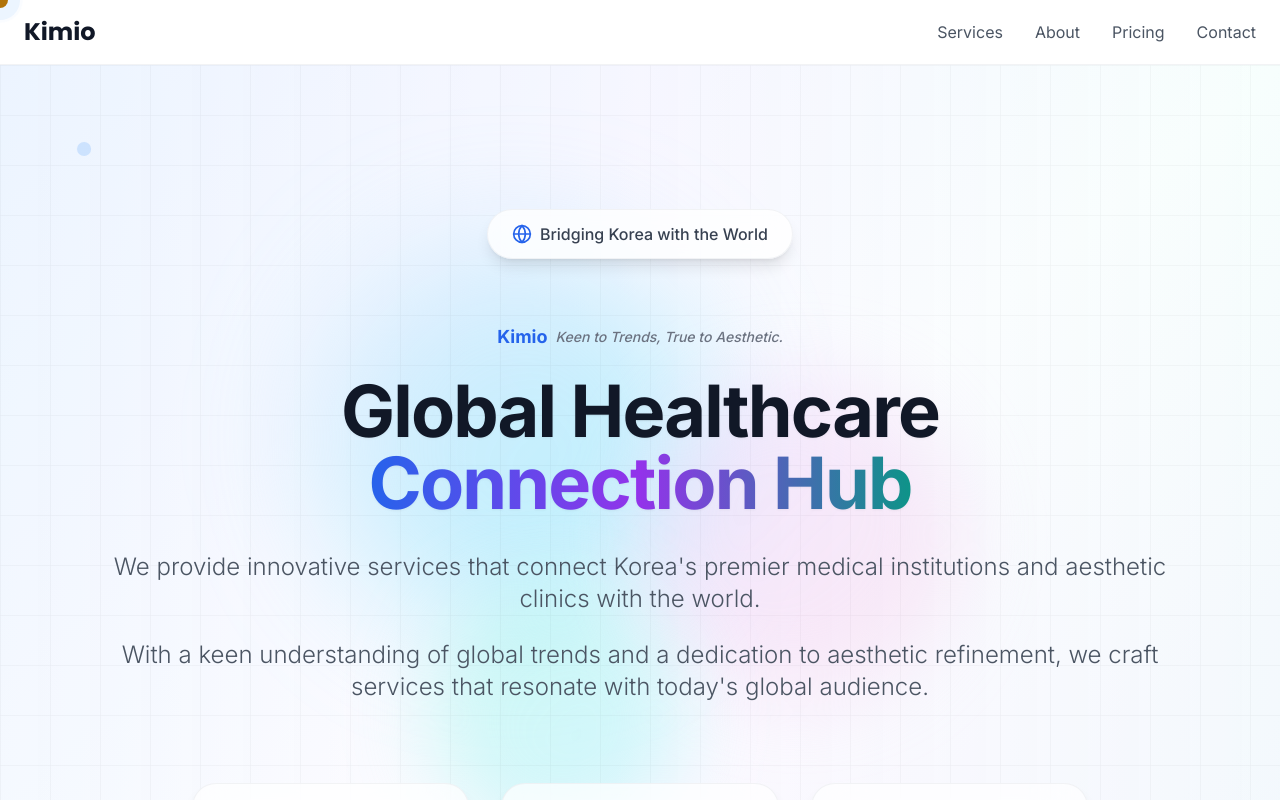
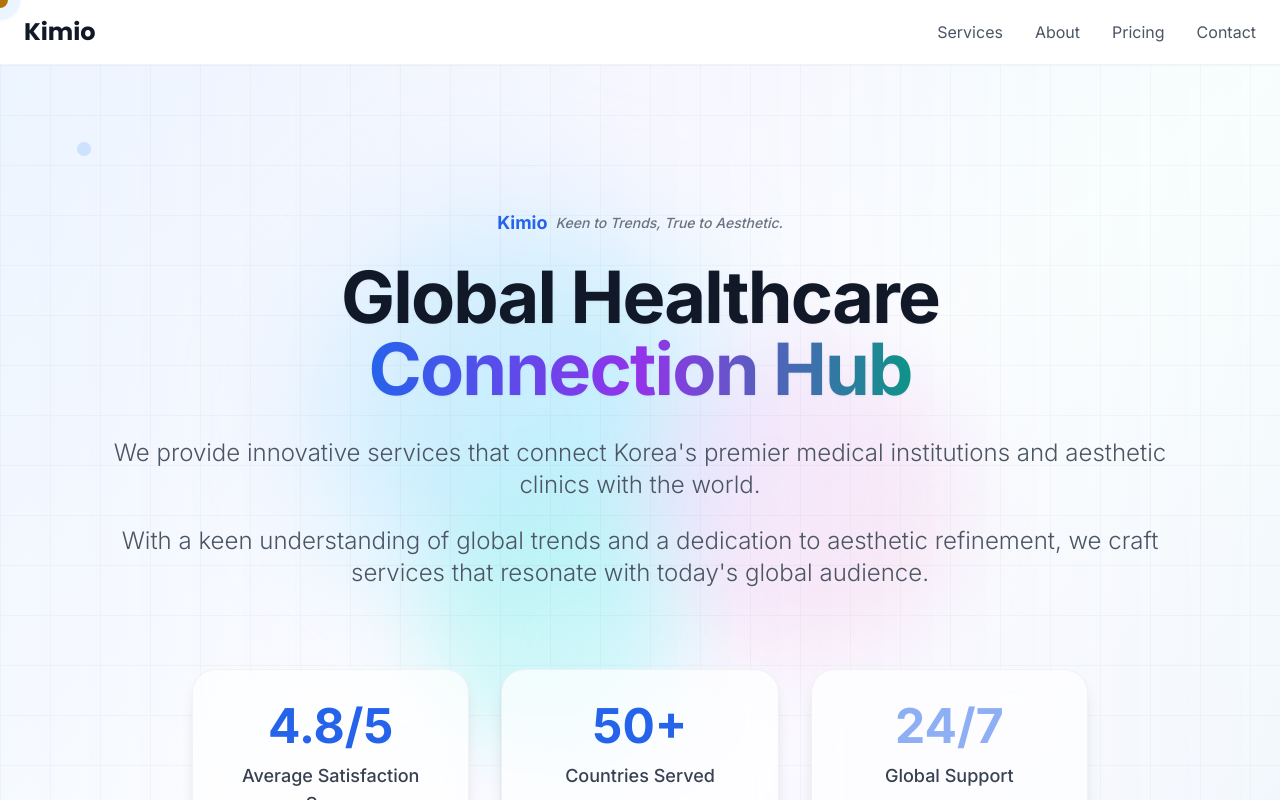
Before and after one commit to hi-jihyun-nam/stellar-web-welcome-site, a React (Vite) app: page / in a window 1280 px wide. Shown: the top 800 px of the page. Built offline with nearby package versions, Linux system fonts and the light colour scheme.

Commit message:
Remove "Global Healthcare" text
Removed the "Global Healthcare" text from the Hero section.

```diff
--- a/src/components/Hero.tsx
+++ b/src/components/Hero.tsx
@@ -38,12 +38,6 @@ const Hero = () => {
       </div>
 
       <div className="relative z-10 text-center max-w-7xl mx-auto py-16">
-        {/* Badge */}
-        <div className="inline-flex items-center gap-2 px-6 py-3 bg-white/80 backdrop-blur-md border border-gray-200/50 rounded-full mb-16 animate-fade-in shadow-lg hover:shadow-xl transition-all duration-300">
-          <Globe className="w-5 h-5 text-blue-600" />
-          <span className="text-base font-medium text-gray-700">Bridging Korea with the World</span>
-        </div>
-
         {/* Main Title */}
         <div className="mb-20 animate-fade-in">
           <div className="flex items-center justify-center gap-2 mb-6">
```
